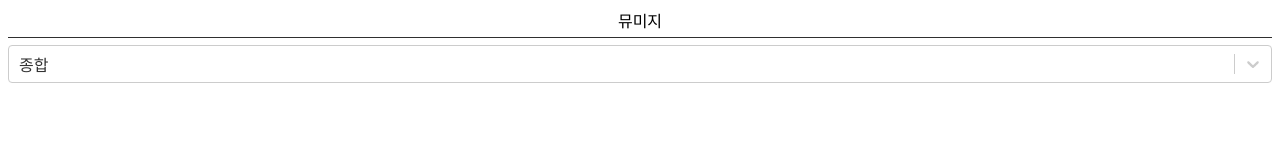
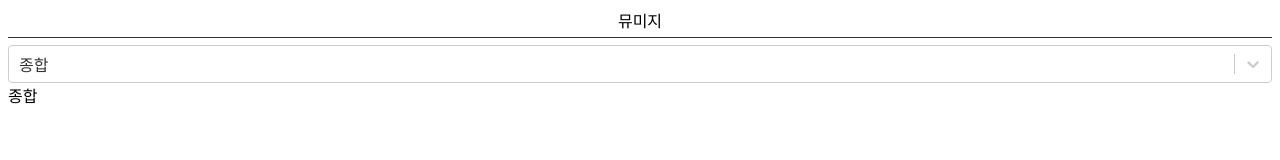
Before and after one commit to MrMirror21/mumage-frontend, a React (Create React App) app: page / in a window 1280 px wide. Shown: the top 160 px of the page. Built offline with nearby package versions, Linux system fonts and the light colour scheme.

Commit message:
feat: Section 컴포넌트 라우팅
Section 컴포넌트는 현재 SelctionBox에서 선택한 값의 value만 출력

```diff
--- a/src/App.js
+++ b/src/App.js
@@ -1,6 +1,7 @@
 import { Route, Routes } from 'react-router-dom';
 import Icon from './pages/Icon';
-import SelectBox from './pages/SelectBox';
+import Section from './pages/Section';
+
 
 const App = () => {
   return (
@@ -9,7 +10,7 @@ const App = () => {
         <Route path="/" element={
         <>
           <Icon/>
-          <SelectBox/>
+          <Section/>
         </>
         }
         />
--- a/src/pages/Icon.js
+++ b/src/pages/Icon.js
@@ -3,7 +3,7 @@ import './App.css';
 
 const Icon = () => {
   return (
-    <div id="icon" class="center">뮤미지</div>
+    <div id="icon" className="center">뮤미지</div>
   )
 }
 
--- /dev/null
+++ b/src/pages/Section.js
@@ -0,0 +1,15 @@
+import React, {useState} from 'react'
+import SelectBox from './SelectBox'
+
+const Section = () => {
+  const [sectionValue, setSectionValue] = useState('종합');
+
+  return (
+    <div>
+      <SelectBox onChange = {(value) => setSectionValue(value)} />
+      <>{sectionValue}</>
+    </div>
+  )
+}
+
+export default Section;
--- a/src/pages/SelectBox.js
+++ b/src/pages/SelectBox.js
@@ -7,10 +7,14 @@ const options = [
     {value : '댄스', label : '댄스'}
   ]
 
-const SelectBox = () => {
+const SelectBox = ({onChange}) => {
   const [selectedOption, setSelectedOption] = useState(options[0]);
+
   const handleChange = (option) => {
     setSelectedOption(option);
+    if (typeof onChange === 'function') {
+      onChange(option.value);
+    }
   }
   return (
     <div>
```
